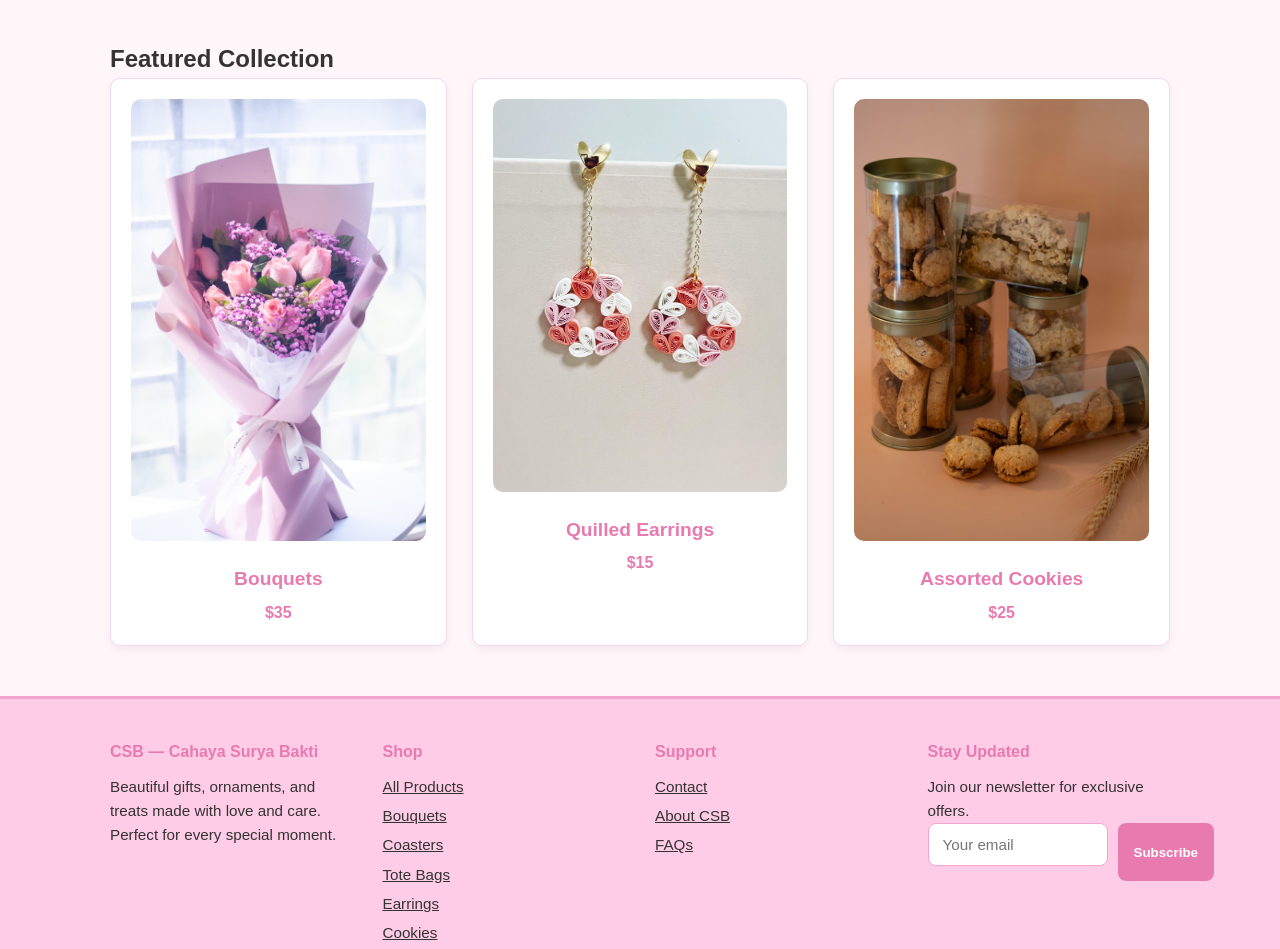
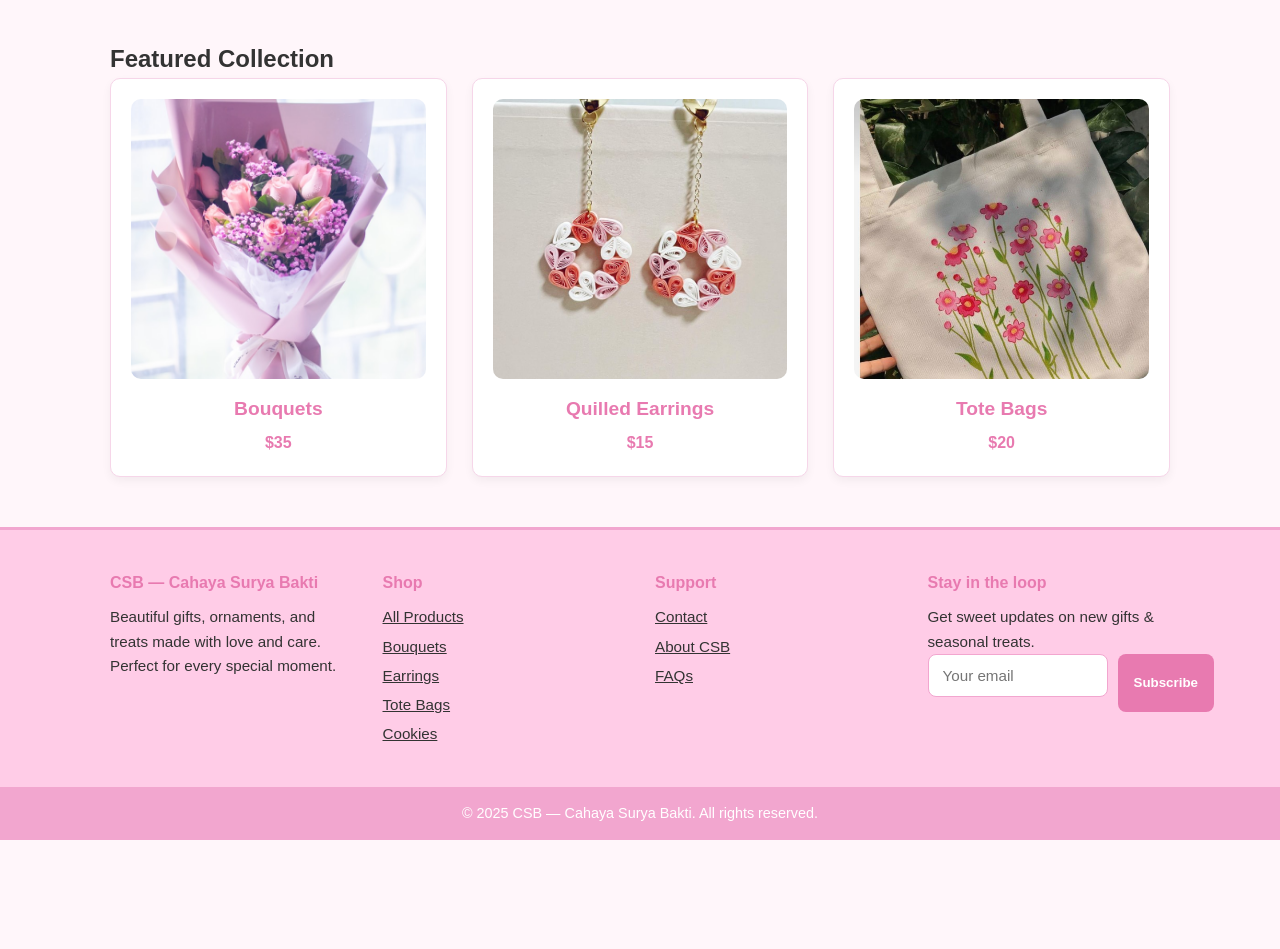
Before and after one commit to abd1-ulla123/csb-website, a plain HTML site: page index.html in a window 1280 px wide. Shown: the part 432-1381 px from the top of the page. After the commit the page ends 1272 px from the top, so only its background shows below. Drawn offline with Linux system fonts and the light colour scheme.

Commit message:
Add files via upload

```diff
--- a/index.html
+++ b/index.html
@@ -10,6 +10,7 @@
   <link rel="stylesheet" href="style.css">
 </head>
 <body>
+  <!-- Header -->
   <header>
     <h1>CSB — Cahaya Surya Bakti</h1>
     <nav>
@@ -20,29 +21,39 @@
     </nav>
   </header>
 
+  <!-- Banner -->
   <section class="banner">
     <h2>Brightening Your Moments with Love & Gifts</h2>
     <p>Handpicked gifts and ornaments to make her smile</p>
   </section>
 
+  <!-- Featured Collection -->
   <section class="container">
     <h2>Featured Collection</h2>
     <div class="grid">
+      <a href="products.html" class="card-link">
         <div class="card">
           <img src="images/bouquet.jpg" alt="Fresh flower bouquet gift">
           <h3>Bouquets</h3>
           <p class="price">$35</p>
         </div>
+      </a>
+
+      <a href="products.html" class="card-link">
         <div class="card">
-        <img src="images/earrings.jpeg" alt="Quilled earrings handmade design">
+          <img src="images/earrings.jpeg" alt="Handmade quilled earrings">
           <h3>Quilled Earrings</h3>
           <p class="price">$15</p>
         </div>
+      </a>
+
+      <a href="products.html" class="card-link">
         <div class="card">
-        <img src="images/cookies.jpg" alt="Assorted cookies gift box">
-        <h3>Assorted Cookies</h3>
-        <p class="price">$25</p>
+          <img src="images/totebag.jpg" alt="Eco-friendly tote bag">
+          <h3>Tote Bags</h3>
+          <p class="price">$20</p>
         </div>
+      </a>
     </div>
   </section>
 
@@ -58,9 +69,8 @@
         <ul>
           <li><a href="products.html">All Products</a></li>
           <li><a href="products.html">Bouquets</a></li>
-          <li><a href="products.html">Coasters</a></li>
+          <li><a href="products.html">Earrings</a></li>
           <li><a href="products.html">Tote Bags</a></li>
-          <li><a href="products.html">Earrings</a></li>
           <li><a href="products.html">Cookies</a></li>
         </ul>
       </div>
@@ -73,8 +83,8 @@
         </ul>
       </div>
       <div>
-        <h4>Stay Updated</h4>
-        <p>Join our newsletter for exclusive offers.</p>
+        <h4>Stay in the loop</h4>
+        <p>Get sweet updates on new gifts &amp; seasonal treats.</p>
         <form class="news-form" onsubmit="return false;">
           <input type="email" placeholder="Your email" required>
           <button>Subscribe</button>
@@ -85,6 +95,7 @@
       &copy; 2025 CSB — Cahaya Surya Bakti. All rights reserved.
     </div>
   </footer>
+
   <script src="script.js"></script>
 </body>
 </html>
--- a/style.css
+++ b/style.css
@@ -105,10 +105,25 @@ nav a:hover {
 }
 
 .card img {
-  max-width: 100%;
+  width: 100%;
+  height: 280px;                  /* fixed height for all product photos */
+  object-fit: cover;              /* crops image evenly without stretching */
   border-radius: 10px;
   margin-bottom: 15px;
+  display: block;
 }
+
+.card-link {
+  text-decoration: none;
+  color: inherit;
+  transition: transform 0.3s ease;
+}
+
+.card-link:hover .card {
+  transform: translateY(-5px);
+  box-shadow: 0 6px 15px rgba(0, 0, 0, 0.1);
+}
+
 
 .card h3 {
   color: var(--accent);
@@ -168,6 +183,14 @@ form button {
 
 .scroll-top-btn:hover {
   background: var(--primary-dark);
+}
+
+body {
+  animation: fadeIn 0.8s ease-in;
+}
+@keyframes fadeIn {
+  from { opacity: 0; }
+  to { opacity: 1; }
 }
 
 
```
Also changed, not shown: products.html (+1 -1 lines), images/birthday.jpg (added), images/cards.jpeg (added), images/coaster.jpg (added), images/totebag.jpg (added). Lines whose indentation alone changed are shown as unchanged.
